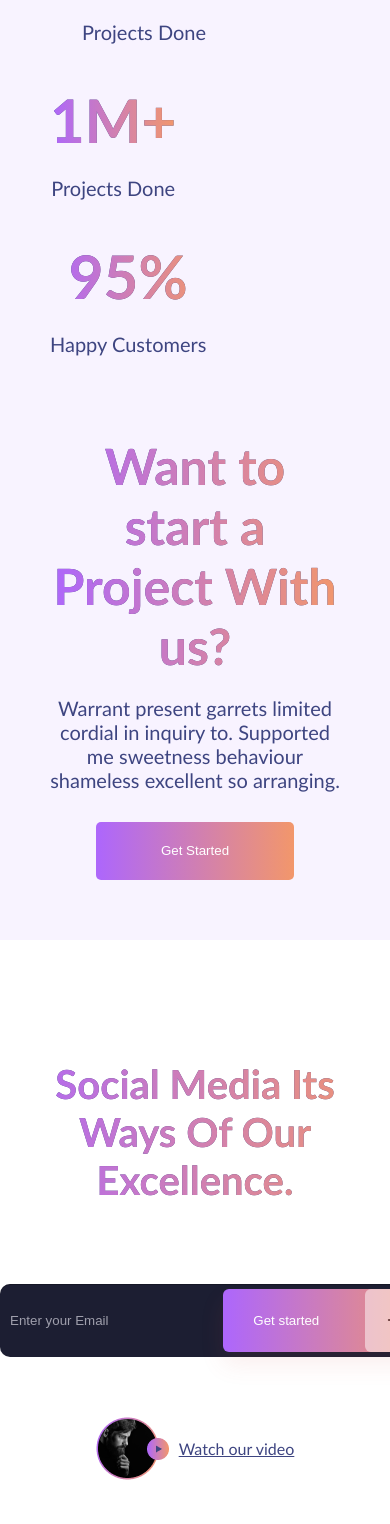
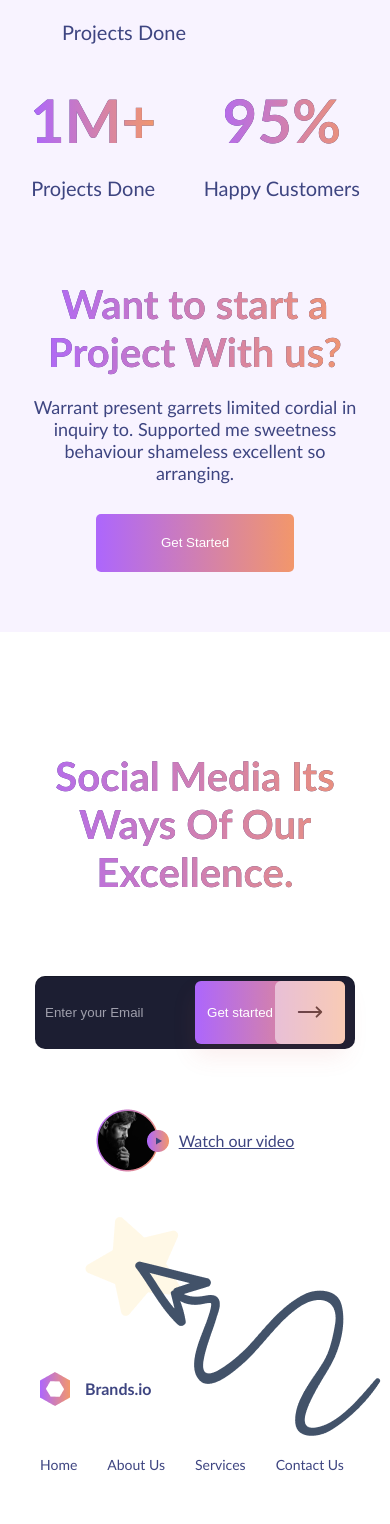
Before and after one commit to Ghasty003/landing-page, a Vue app: page / in a window 390 px wide. Shown: the part 9175-10699 px from the top of the page. Built offline with nearby package versions, Linux system fonts and the light colour scheme.

Commit message:
updated responsiveness

```diff
--- a/src/App.vue
+++ b/src/App.vue
@@ -891,6 +891,10 @@ header {
     padding: 60px 50px;
   }
 
+  @media (max-width: 460px) {
+    padding: 60px 30px;
+  }
+
   h2 {
     font-size: 60px;
     text-align: center;
@@ -917,6 +921,10 @@ header {
     align-items: center;
     flex-wrap: wrap;
     gap: 40px;
+
+    @media (max-width: 385px) {
+      justify-content: center;
+    }
   }
 
   > div:nth-child(2) {
@@ -930,6 +938,10 @@ header {
       @media (max-width: 605px) {
         font-size: 50px;
       }
+
+      @media (max-width: 460px) {
+        font-size: 40px;
+      }
     }
 
     p {
@@ -937,6 +949,10 @@ header {
 
       @media (max-width: 605px) {
         width: fit-content;
+      }
+
+      @media (max-width: 460px) {
+        font-size: 18px;
       }
     }
 
@@ -996,6 +1012,10 @@ header {
       top: 80px;
     }
     padding: 5px 10px;
+
+    @media (max-width: 475px) {
+      width: 320px;
+    }
 
     input {
       background: transparent;
@@ -1115,6 +1135,14 @@ footer {
         cursor: pointer;
         color: #3E4581;
       }
+
+      @media (max-width: 450px) {
+        gap: 30px;
+      }
+
+      @media (max-width: 370px) {
+        gap: 20px;
+      }
     }
 
     > img {
@@ -1124,6 +1152,10 @@ footer {
 
       @media (max-width: 875px) {
         transform: translateY(-120px);
+      }
+
+      @media (max-width: 380px) {
+        transform: translateY(-150px);
       }
     }
   }
```
